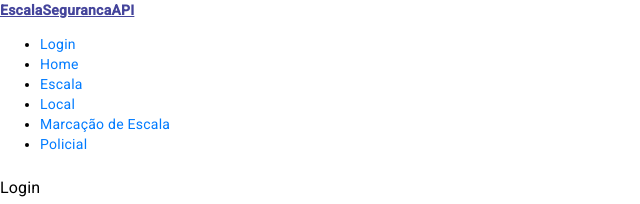
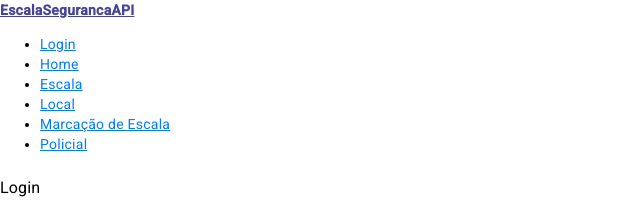
Before and after one commit to mjuli/escala-de-seguranca-front, an Angular app: page /login in a window 1280 px wide. Shown: the top 204 px of the page, without its empty margins (0-640 px from the left). Built offline with nearby package versions, Linux system fonts and the light colour scheme.

Commit message:
add routes config

```diff
--- a/src/app/app.component.html
+++ b/src/app/app.component.html
@@ -3,22 +3,29 @@
   <div class="collapse navbar-collapse" id="navbarNav">
     <ul class="navbar-nav">
       <li class="nav-item">
-        <a class="nav-link" routerLink="/login" routerLinkActive="active">Login</a>
+        <a class="nav-link" routerLink="/login" routerLinkActive="active"
+          >Login</a
+        >
       </li>
       <li class="nav-item">
-        <a class="nav-link" routerLink="/home">Home</a>
+        <a class="nav-link" routerLink="/home" routerLinkActive="active"
+          >Home</a
+        >
+      </li>
+
+      <li class="nav-item">
+        <a class="nav-link" routerLink="/home/escala">Escala</a>
       </li>
       <li class="nav-item">
-        <a class="nav-link" routerLink="/home/api-escala">Escala</a>
+        <a class="nav-link" routerLink="/home/local">Local</a>
       </li>
       <li class="nav-item">
-        <a class="nav-link" routerLink="/home/api-local">Local</a>
+        <a class="nav-link" routerLink="/home/marcacao-escala"
+          >Marcação de Escala</a
+        >
       </li>
       <li class="nav-item">
-        <a class="nav-link" routerLink="/home/api-marcacao-escala">Marcação de Escala</a>
-      </li>
-      <li class="nav-item">
-        <a class="nav-link" routerLink="/home/api-policial">Policial</a>
+        <a class="nav-link" routerLink="/home/policial">Policial</a>
       </li>
     </ul>
   </div>
--- a/src/app/app.component.ts
+++ b/src/app/app.component.ts
@@ -1,11 +1,10 @@
-import { CommonModule } from '@angular/common';
 import { Component } from '@angular/core';
-import { RouterOutlet } from '@angular/router';
+import { RouterLink, RouterLinkActive, RouterOutlet } from '@angular/router';
 
 @Component({
   selector: 'app-root',
   standalone: true,
-  imports: [RouterOutlet, CommonModule],
+  imports: [RouterOutlet, RouterLink, RouterLinkActive],
   templateUrl: './app.component.html',
   styleUrl: './app.component.scss',
 })
```
